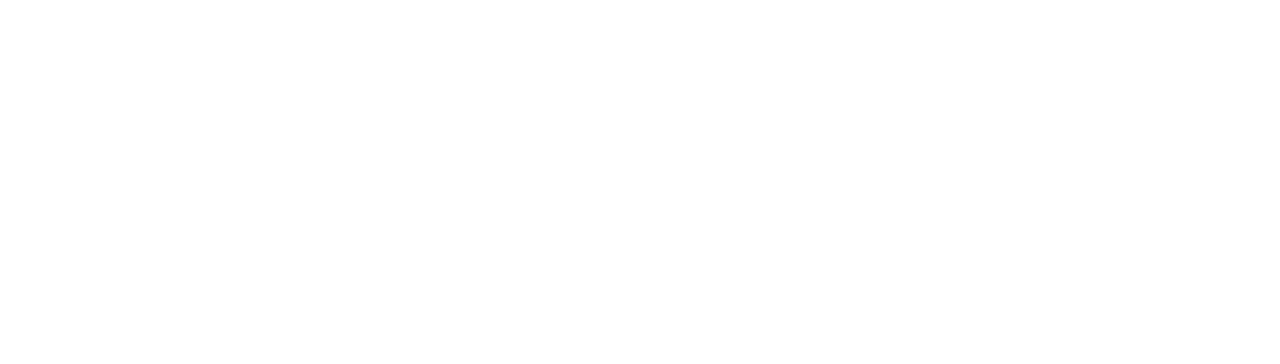
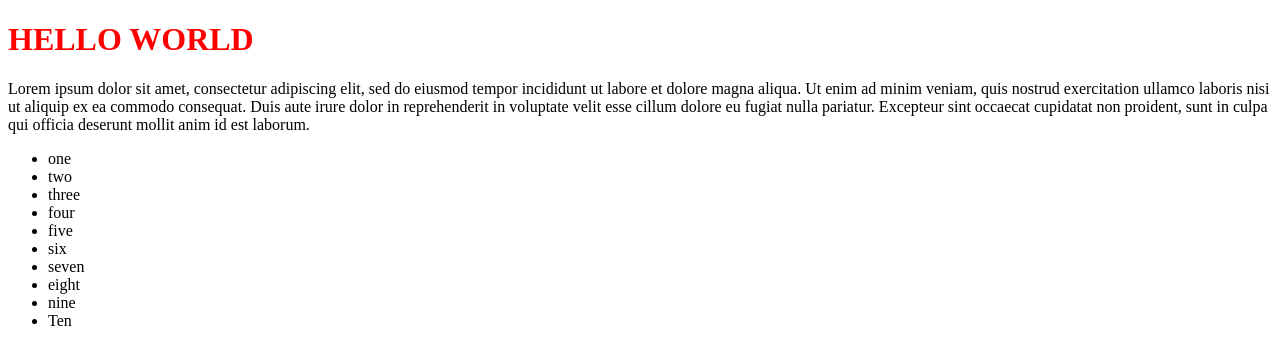
Before and after one commit to j1th2l/webpage01, a plain HTML site: page 001_html-document/index.html in a window 1280 px wide. Drawn offline with Linux system fonts and the light colour scheme.

Commit message:
index.html added

```diff
--- a/001_html-document/index.html
+++ b/001_html-document/index.html
@@ -1,10 +1,42 @@
 <!DOCTYPE html>
-<html lang="en">
+<html>
 <head>
-    <meta charset="UTF-8">
-    <title>Title</title>
-</head>
+<title>Document</title>
+
+    <style>
+    /* rule set*/
+    /* selector is the h1*/
+    /* declaration block is everything between {}*/
+    /* every declaration has a PROPERTY and a VALUE*/
+        h1{
+            color:red;
+        }
+
+    </style>
+
+    </head>
+
 <body>
+<h1>HELLO WORLD</h1>
+    <p>Lorem ipsum dolor sit amet, consectetur adipiscing elit, sed do eiusmod tempor incididunt ut labore et dolore magna aliqua. Ut enim ad minim veniam, quis nostrud exercitation ullamco laboris nisi ut aliquip ex ea commodo consequat. Duis aute irure dolor in reprehenderit in voluptate velit esse cillum dolore eu fugiat nulla pariatur. Excepteur sint occaecat cupidatat non proident, sunt in culpa qui officia deserunt mollit anim id est laborum.</p>
+
+<!-- ul>li*10 -->
+
+    <ul>
+        <li>one</li>
+        <li>two</li>
+        <li>three</li>
+        <li>four</li>
+        <li>five</li>
+        <li>six</li>
+        <li>seven</li>
+        <li>eight</li>
+        <li>nine</li>
+        <li>Ten</li>
+    </ul>
 
 </body>
+
+
+
 </html>
```
